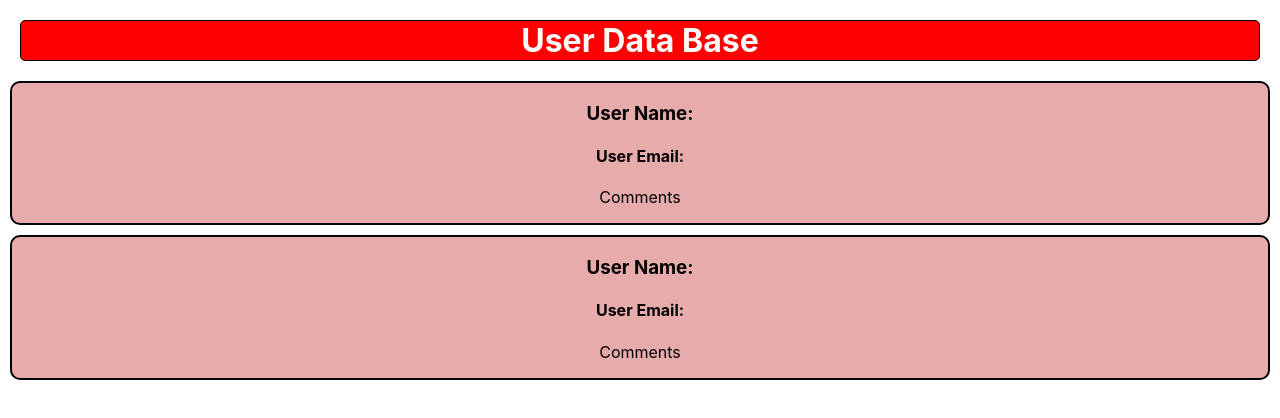
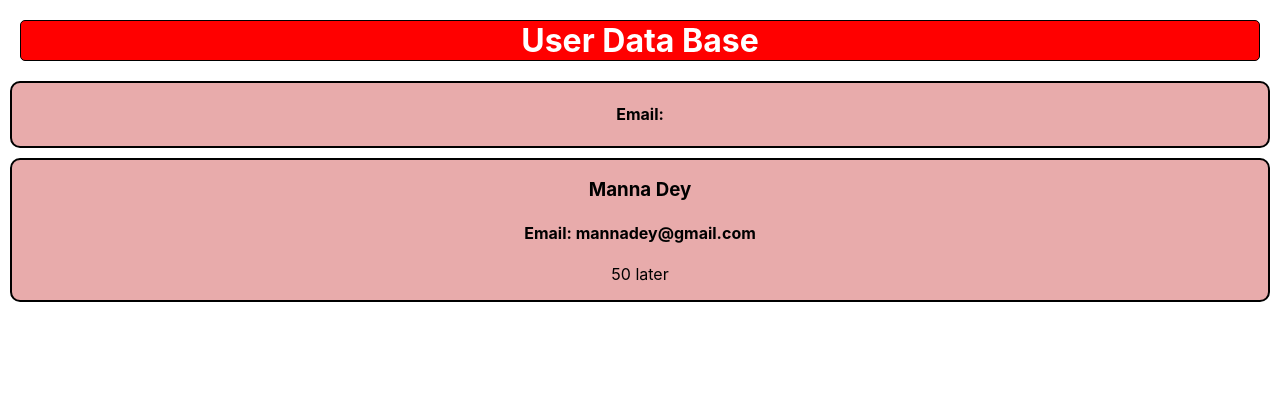
Before and after one commit to codex-zubair/react-six-core, a React (Create React App) app: page / in a window 1280 px wide. Shown: the top 418 px of the page. Built offline with nearby package versions, Linux system fonts and the light colour scheme.

Commit message:
added props properties for giving values dynamically using function parameter in object state

```diff
--- a/src/App.js
+++ b/src/App.js
@@ -18,7 +18,10 @@ function App() {
 
       {/* Second Core creating Component */}
       <Users></Users>
-      <Users></Users>
+      <Users name='Manna Dey' email='mannadey@gmail.com' comment="50 later"></Users>
+
+
+      {/* Lets Add Multiple  */}
 
 
     </div>
@@ -27,13 +30,13 @@ function App() {
 
 
 
-const Users = () => {
+const Users = (props) => {
 
   return (
     <div className='users' style={{marginTop:'10px', border:'2px solid black', borderRadius: '10px', margin:'10px'}}>
-      <h3>User Name: </h3>
-      <h4>User Email: </h4>
-      <p>Comments</p>
+      <h3>{props.name} </h3>
+      <h4>Email: {props.email}</h4>
+      <p>{props.comment}</p>
     </div>
   )
 }
```
